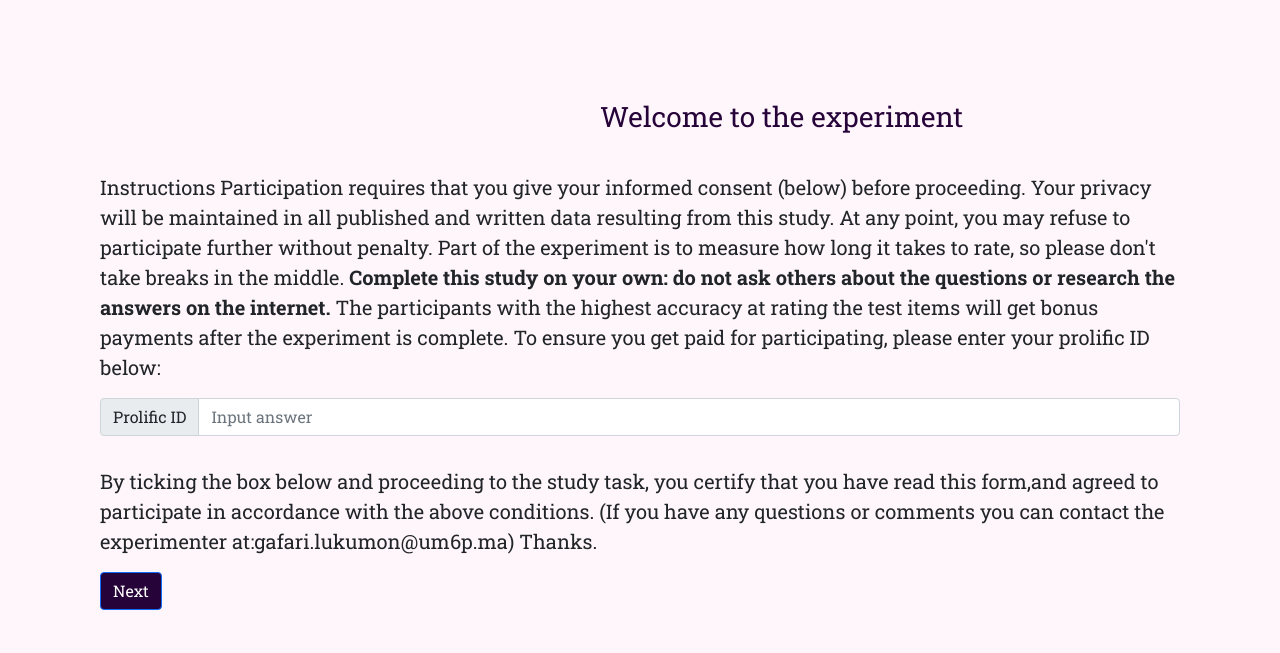
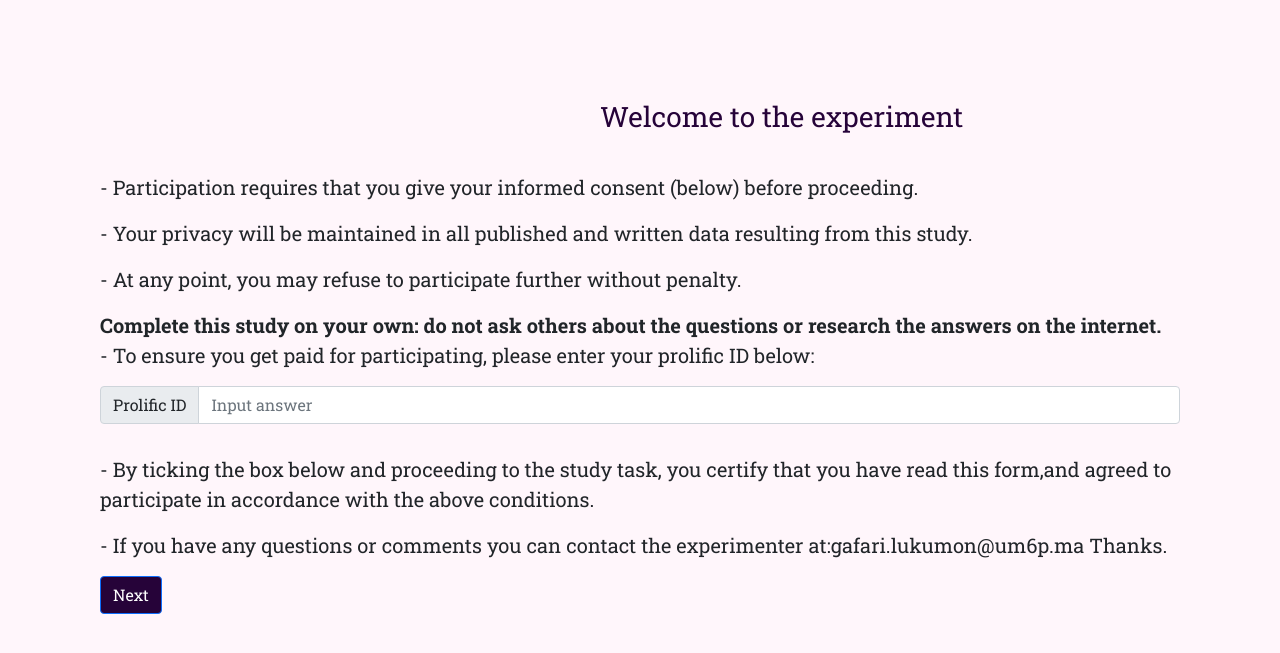
Before and after one commit to joyinola/survey, a Django app: template survey/templates/survey/surveypage.html in a window 1280 px wide. Shown: the top 653 px of the page. Run offline with Django 3.2, Linux system fonts and the light colour scheme; the template is opened without the code that fills it, so the values that code supplies are empty.

Commit message:
wordings change

```diff
--- a/static/survey.css
+++ b/static/survey.css
@@ -17,9 +17,9 @@ height: 200px;
     margin-top: 80px;
     margin-left: 20px;
 }
-#dummy{
+/* #dummy{
     padding-top: 80px;
-}
+} */
 
 #Instructions{
     padding-top: 30px;
--- a/static/survey.js
+++ b/static/survey.js
@@ -33,17 +33,17 @@ document.getElementById('prolific_id_page').addEventListener('click',()=>{
 const goToTest=document.getElementsByClassName("goToTest")
 for(i of goToTest){
   i.addEventListener('click',()=>{
-    document.getElementById('dummy').classList.toggle('hidden')
+    document.getElementById('Instructions').classList.toggle('hidden')
     document.getElementById('testSection').classList.toggle('hidden')
   })
 }
-const dummy=document.getElementsByClassName('dummy')
-for (i of dummy){
-  i.addEventListener('click',()=>{
-    document.getElementById('Instructions').classList.toggle('hidden')
-     document.getElementById('dummy').classList.toggle('hidden')
-  })
-}
+// const dummy=document.getElementsByClassName('dummy')
+// for (i of dummy){
+//   i.addEventListener('click',()=>{
+//     document.getElementById('Instructions').classList.toggle('hidden')
+//      document.getElementById('dummy').classList.toggle('hidden')
+//   })
+// }
 const test=document.getElementsByClassName('test')
 for (const i of test){
   i.addEventListener('click', function(e){
--- a/survey/templates/survey/headline.html
+++ b/survey/templates/survey/headline.html
@@ -22,7 +22,7 @@
             <br>
             <div class="col-content">
                 <br>
-            <img  src="{{i.img.url}}"/>
+            <img name='headline', id='{{i.id}}' src="{{i.img.url}}"/>
             <!-- <br>
             <p name='headline', id='{{i.id}}'>{{i.description}}</p> -->
             <br>
--- a/survey/templates/survey/surveypage.html
+++ b/survey/templates/survey/surveypage.html
@@ -26,14 +26,15 @@
 
         </header>
         <article>
-            <p>Instructions
-                Participation requires that you give your informed consent (below) before proceeding.
-                Your privacy will be maintained in all published and written data resulting from this study.
-                At any point, you may refuse to participate further without penalty.
-                Part of the experiment is to measure how long it takes to rate, so please don't take breaks in the middle.
+
+
+                <p>-       Participation requires that you give your informed consent (below) before proceeding.</p>
+                <p>-       Your privacy will be maintained in all published and written data resulting from this study.</p>
+                <p>-       At any point, you may refuse to participate further without penalty.</p>
+
                 <strong>Complete this study on your own: do not ask others about the questions or research the answers on the internet.</strong>
-                The participants with the highest accuracy at rating the test items will get bonus payments after the experiment is complete.
-                To ensure you get paid for participating, please enter your prolific ID below:</p>
+                <br>
+               <p> -       To ensure you get paid for participating, please enter your prolific ID below:</p>
         </article>
         <form id='form' class="prolific_id">
             <div class="input-group flex-nowrap">
@@ -42,7 +43,8 @@
         </div>
 
         <br>
-        <p>By ticking the box below and proceeding to the study task, you certify that you have read this form,and agreed to participate in accordance with the above conditions. (If you have any questions or comments you can contact the experimenter at:gafari.lukumon@um6p.ma) Thanks.
+        <p>-       By ticking the box below and proceeding to the study task, you certify that you have read this form,and agreed to participate in accordance with the above conditions.</p>
+        <p>-       If you have any questions or comments you can contact the experimenter at:gafari.lukumon@um6p.ma Thanks.
         </p>
         <p id='survey_inactive' class='hidden alert alert-warning' > Survey Not Active, Please Try Again Later</p>
         <input type="submit" class='btn btn-primary' value="Next"/>
@@ -51,21 +53,21 @@
     <section id ="Instructions" class=" hidden">
         <h2>Thanks for joining our survey</h2>
         <br>
-        <p> You will now be asked to answer a few questions about the news that were found on the internet. The reliability of the news sources is uncertain. The sources will not b made visible to you
-        You will be asked to upvote or downvote some set of headlines.
-        Please note that voting should be mutually exclussive, i.e., a participant can only vote on a single headline given two headlines. It's like a classic forced-choice task. So, for instance, if you originally upvote image 1 but then upvote on image 2, the upvote is removed from image 1. <strong>See the example on the next page.</strong></p>
+        <p> You will now be asked to answer a few questions about the news that were found on the internet. </p>
+        <p>The reliability of the news sources is uncertain. The sources will not b made visible to you </p>
+        <p>You will be asked to upvote or downvote a headline. Please note that you can only vote on a single headline out of the two possible headlines.</p>
 
         <button type="submit" id="prolific_id_page" class=" btn btn-primary"> Back</button>
-        <button type="submit" class=" dummy btn btn-primary">Continue</button>
+        <button type="submit" class=" goToTest btn btn-primary">Continue</button>
     </section>
-    <section>
+    <!-- <section>
         <div id ="dummy" class='hidden'>
             <img id='gif' src="{%static 'images/new_gif_cropped.gif'%}" >
         <button type="submit" class="dummy btn btn-primary"> Back</button>
         <button type="submit" class=" goToTest btn btn-primary">Continue</button>
 
         </div>
-    </section>
+    </section> -->
     <section id='testSection'class="hidden">
         <p>The colour test is simple, when asked for your favourite colour you must enter the word<strong> puce </strong>  in the text box below.
             Based on the text you read above, what colour have you been asked to enter?
@@ -87,9 +89,10 @@
 
     <section id="headlines1" class="hidden">
         <p>
-    We're going to ask you what you think of a collection of proposals to a problem.
+We're going to ask you what you think of a collection of proposals to a problem.
 Please read all the proposals in the list before making any decisions.
 Good luck!
+
 <br>
         </p>
 
```
Also changed, not shown: survey/models.py (+11 -10 lines), survey/templates/survey/info.html (+9 -3 lines), survey/migrations/0014_auto_20220626_1646.py (added).
